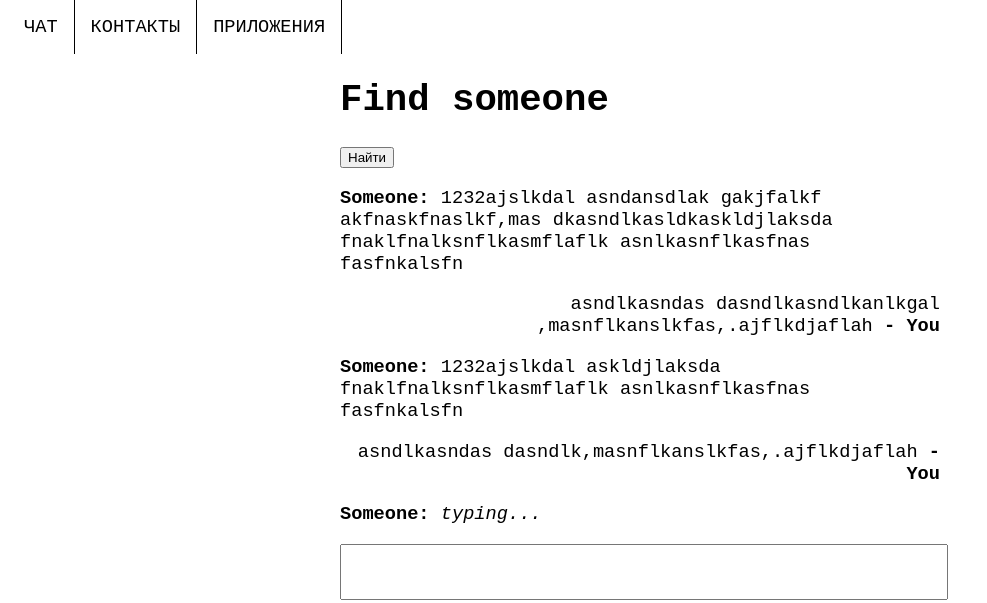
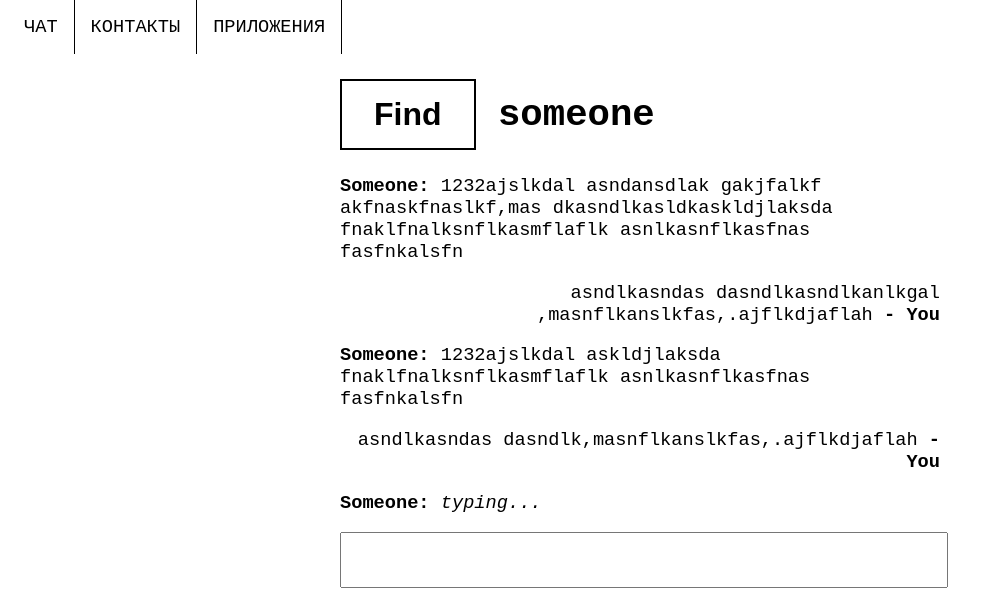
Before and after one commit to stleon/chatweb, a plain HTML site: page index.html in a window 1280 px wide. Shown: the whole page, without its empty margins (0-987 px from the left). Drawn offline with Linux system fonts and the light colour scheme; a script that the page names is missing.

Commit message:
find button

```diff
--- a/css/main.css
+++ b/css/main.css
@@ -14,9 +14,32 @@ body {
     margin-top: 0;
 }
 
+audio {
+    display: none;
+}
+
 #container {
     margin: 0 auto;
     width: 600px;
+}
+
+#find {
+    border: 2px solid #000; /* Green */
+    background-color: #FFF;
+    color: black;
+    padding: 15px 32px;
+    text-align: center;
+    text-decoration: none;
+    display: inline-block;
+    font-size: 32px;
+    font-weight: bolder;
+    -webkit-transition-duration: 0.4s; /* Safari */
+    transition-duration: 0.4s;
+}
+
+#find:hover {
+    background-color: #000;
+    color: white;
 }
 
 .you {
--- a/index.html
+++ b/index.html
@@ -13,22 +13,23 @@
 
 
   <body>
+    <audio id="sound1" src="click.mp3" preload="auto"></audio>
     <ul class="menu-list">
       <li>
-        <a href="#">Чат</a>
+        <a href="#" onclick="document.getElementById('sound1').play();">Чат</a>
       </li>
       <li>
-        <a href="#">Контакты</a>
+        <a href="#" onclick="document.getElementById('sound1').play();">Контакты</a>
       </li>
       <li>
-        <a href="#">Приложения</a>
+        <a href="#" onclick="document.getElementById('sound1').play();">Приложения</a>
       </li>
     </ul>
 
     <div id="container">
-      <h1>Find someone</h1>
+      <h1><button id="find" onclick="document.getElementById('sound1').play();">Find</button> someone</h1>
 
-      <button id="find">Найти</button>
+
       <p class="stranger"><b>Someone:</b> 1232ajslkdal asndansdlak gakjfalkf akfnaskfnaslkf,mas dkasndlkasldkaskldjlaksda fnaklfnalksnflkasmflaflk asnlkasnflkasfnas fasfnkalsfn</p>
       <p class="you">asndlkasndas dasndlkasndlkanlkgal ,masnflkanslkfas,.ajflkdjaflah <b>- You</b> </p>
       <p class="stranger"><b>Someone:</b> 1232ajslkdal askldjlaksda fnaklfnalksnflkasmflaflk asnlkasnflkasfnas fasfnkalsfn</p>
```
